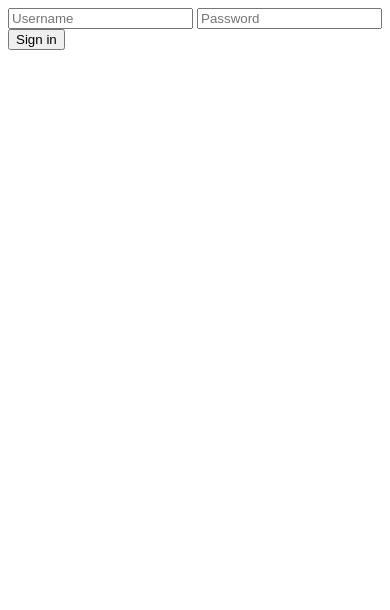
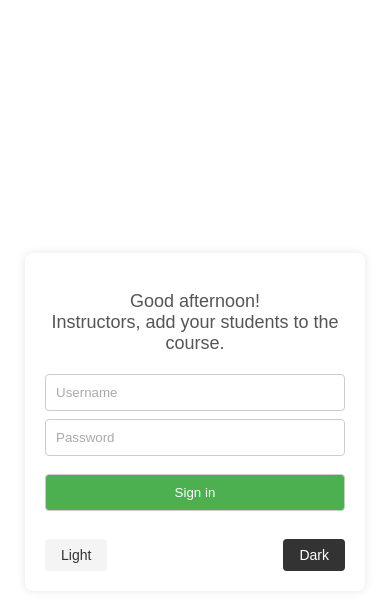
Before and after one commit to ramilvl/Academia, a plain HTML site: page src/main/resources/templates/register.html in a window 390 px wide. Drawn offline with Linux system fonts and the light colour scheme.

Commit message:
register page has been changed

```diff
--- a/src/main/resources/templates/register.html
+++ b/src/main/resources/templates/register.html
@@ -3,12 +3,176 @@
 <head>
     <meta charset="UTF-8">
     <title>Add user</title>
+    <style>
+        body {
+            font-family: 'Arial', sans-serif;
+            margin: 0;
+            padding: 0;
+            display: flex;
+            justify-content: center;
+            align-items: center;
+            height: 100vh;
+            transition: background-color 0.5s, color 0.5s;
+        }
+
+        form {
+            background-color: #fff;
+            border-radius: 8px;
+            box-shadow: 0 0 10px rgba(0, 0, 0, 0.1);
+            padding: 20px;
+            width: 300px;
+            text-align: center;
+        }
+
+        input {
+            width: 100%;
+            padding: 10px;
+            margin: 8px 0;
+            box-sizing: border-box;
+            border: 1px solid #ccc;
+            border-radius: 4px;
+        }
+
+        input[type="submit"] {
+            background-color: #4caf50;
+            color: white;
+            cursor: pointer;
+        }
+
+        input[type="submit"]:hover {
+            background-color: #45a049;
+        }
+
+        input[type="text"], input[type="password"] {
+            display: block;
+            width: 100%;
+            box-sizing: border-box;
+        }
+
+        input::placeholder {
+            color: #aaa;
+        }
+
+        p {
+            color: #555;
+            font-size: 18px;
+            margin-bottom: 20px;
+            opacity: 0;
+            animation: fadeIn 1s forwards;
+        }
+
+        @keyframes fadeIn {
+            to {
+                opacity: 1;
+            }
+        }
+
+        #password-strength {
+            font-size: 14px;
+            color: #555;
+            margin-top: 10px;
+        }
+
+        .weak, .medium, .strong {
+            color: #ff5555;
+        }
+
+        #toggle-buttons {
+            display: flex;
+            justify-content: space-between;
+            margin-top: 20px;
+        }
+
+        .toggle-button {
+            padding: 8px 16px;
+            cursor: pointer;
+            border: none;
+            border-radius: 4px;
+            font-size: 14px;
+        }
+
+        .light-mode {
+            background-color: #f4f4f4;
+            color: #333;
+        }
+
+        .dark-mode {
+            background-color: #333;
+            color: #fff;
+        }
+    </style>
 </head>
 <body>
-<form th:action=@{/save} th:object="${user}" method="post">
+<form th:action="@{/save}" th:object="${user}" method="post">
+    <p id="greeting"></p>
     <input type="text" th:field="*{firstName}" placeholder="Username">
-    <input type="password" th:field="*{password}" placeholder="Password">
+    <input type="password" th:field="*{password}" placeholder="Password" oninput="checkPasswordStrength(this.value)">
+    <div id="password-strength"></div>
     <input type="submit" value="Sign in">
+
+    <div id="toggle-buttons">
+        <button type="button" class="toggle-button light-mode" onclick="setLightMode()">Light</button>
+        <button type="button" class="toggle-button dark-mode" onclick="setDarkMode()">Dark</button>
+    </div>
 </form>
+
+<script>
+        document.addEventListener('DOMContentLoaded', function() {
+            var greeting = document.getElementById('greeting');
+            var currentTime = new Date().getHours();
+
+            if (currentTime < 12) {
+                greeting.innerText = 'Good morning! \n Instructors, add your students to the course.';
+            } else if (currentTime < 18) {
+                greeting.innerText = 'Good afternoon! \n Instructors, add your students to the course.';
+            } else {
+                greeting.innerText = 'Good evening! \n Instructors, add your students to the course.';
+            }
+        });
+
+        function checkPasswordStrength(password) {
+            var strengthText = document.getElementById('password-strength');
+            var strength = 0;
+
+            if (password.match(/[a-z]+/)) {
+                strength += 1;
+            }
+
+            if (password.match(/[A-Z]+/)) {
+                strength += 1;
+            }
+
+            if (password.match(/[0-9]+/)) {
+                strength += 1;
+            }
+
+            if (password.length >= 8) {
+                strength += 1;
+            }
+
+            if (strength === 0) {
+                strengthText.innerText = '';
+            } else if (strength <= 2) {
+                strengthText.innerText = 'Weak Password';
+                strengthText.className = 'weak';
+            } else if (strength === 3) {
+                strengthText.innerText = 'Medium Password';
+                strengthText.className = 'medium';
+            } else {
+                strengthText.innerText = 'Strong Password';
+                strengthText.className = 'strong';
+            }
+        }
+
+        function setLightMode() {
+            document.body.style.backgroundColor = '#f4f4f4';
+            document.body.style.color = '#333';
+        }
+
+        function setDarkMode() {
+            document.body.style.backgroundColor = '#333';
+            document.body.style.color = '#fff';
+        }
+    </script>
 </body>
 </html>
```
Also changed, not shown: src/main/resources/static/assets/css/typhgraph.css (+7 -0 lines), src/main/resources/templates/index.html (+1 -1 lines).
